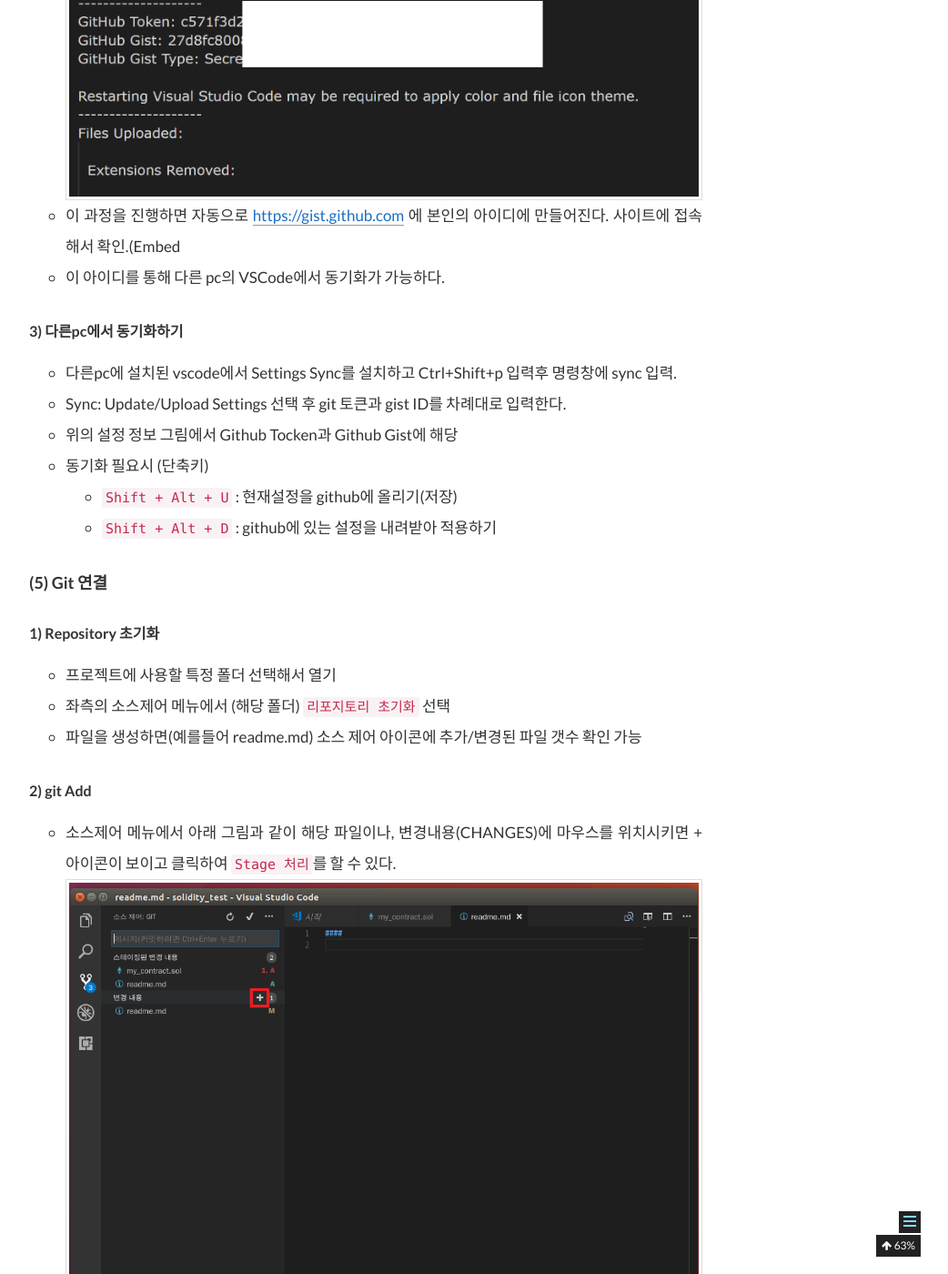
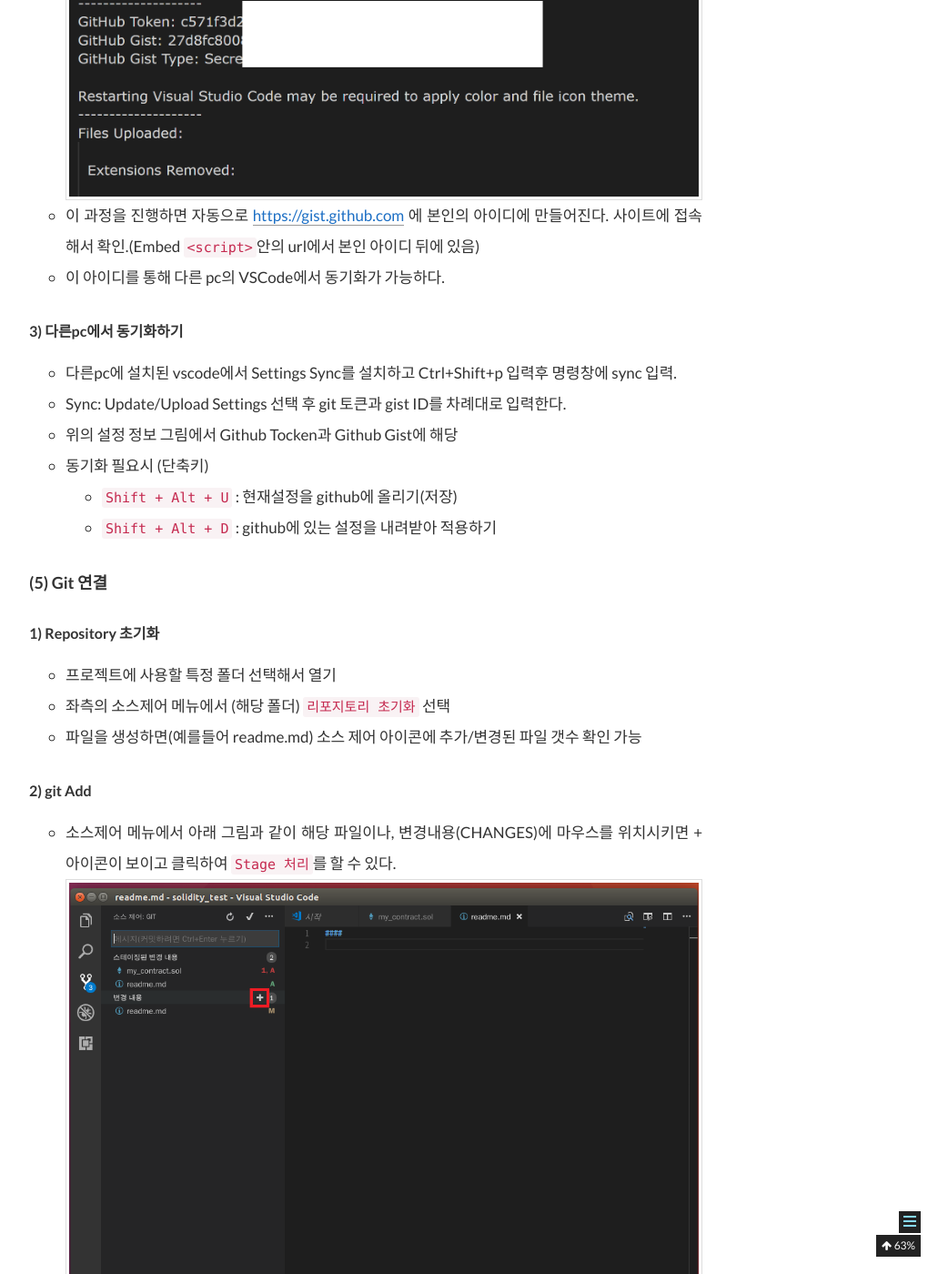
Before and after one commit to gwonsungjun/gwonsungjun.github.io, a Jekyll site: the page built from _posts/2018-06-13-vscodeSetting.md, in a window 1280 px wide and 1400 px high, scrolled down 4642 px. Shown: the whole window at 91% size, without its empty margins (238-1280 px from the left). Built offline with Jekyll 4.4.1, drawn with Linux system fonts in a browser that asks for light colours; comment, search, counter and statistics services are not loaded.

Commit message:
Update vscode post ( edit typo )

```diff
--- a/_posts/2018-06-13-vscodeSetting.md
+++ b/_posts/2018-06-13-vscodeSetting.md
@@ -82,7 +82,7 @@
 - 토큰 입력창이 나오면 이전에 복사해둔 ``토큰을 입력``하고 엔터를 누름
 - 출력창에 아래 그림과같이 설정 정보를 확인할 수 있다.
 ![vsSyncSetting4](/assets/images/usingimages/vscode/vsSyncSetting4.PNG)
-- 이 과정을 진행하면 자동으로 <https://gist.github.com> 에 본인의 아이디에 만들어진다. 사이트에 접속해서 확인.(Embed <script>안의 url에서 본인 아이디 뒤에 있음)
+- 이 과정을 진행하면 자동으로 <https://gist.github.com> 에 본인의 아이디에 만들어진다. 사이트에 접속해서 확인.(Embed `<script>`안의 url에서 본인 아이디 뒤에 있음)
 - 이 아이디를 통해 다른 pc의 VSCode에서 동기화가 가능하다.
 
 #### 3) 다른pc에서 동기화하기
```
